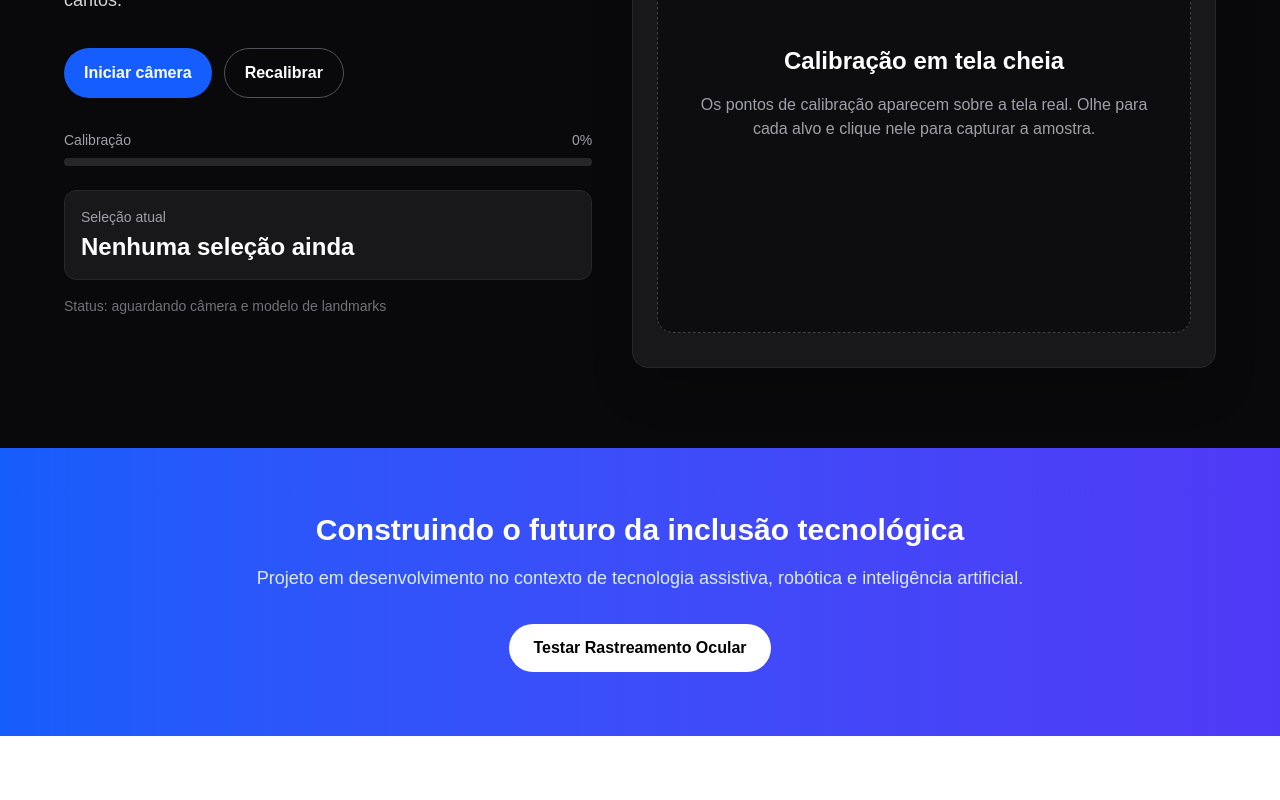
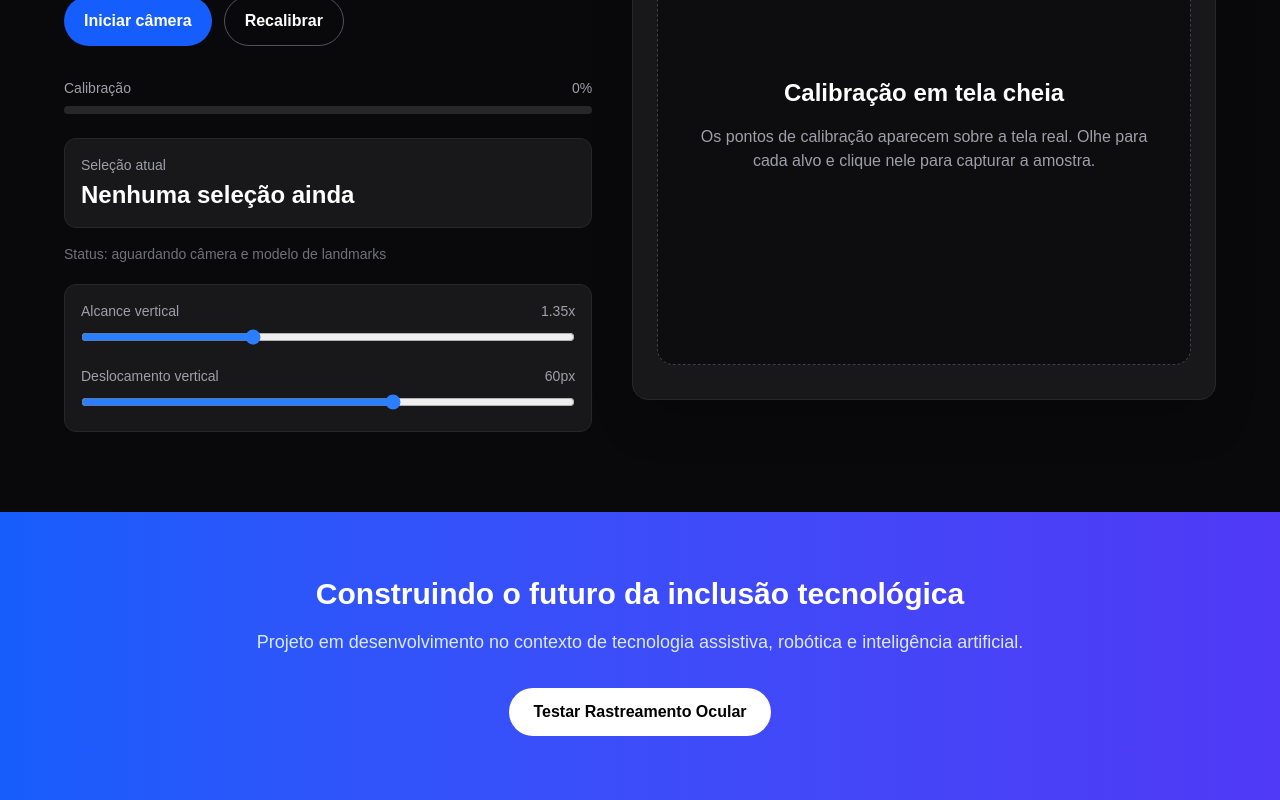
Before and after one commit to dougalex2000/test-doug, a Next.js app: page / in a window 1280 px wide. Shown: the part 2050-2850 px from the top of the page. Before the commit the page ends 2786 px from the top, so only its background shows below. Built offline with nearby package versions, Linux system fonts and the light colour scheme.

Commit message:
Add vertical gaze tuning controls

```diff
--- a/app/components/EyeTrackingDemo.tsx
+++ b/app/components/EyeTrackingDemo.tsx
@@ -138,12 +138,38 @@ function getRawGazeFromFaceLandmarks(landmarks: NormalizedLandmark[]) {
   };
 }
 
-function scaleRawGaze(raw: RawGaze, samples: CalibrationSample[]) {
+function applyVerticalTuning(
+  point: GazeData,
+  verticalGain: number,
+  verticalOffset: number,
+) {
+  return {
+    x: point.x,
+    y: clamp(
+      (point.y - window.innerHeight / 2) * verticalGain +
+        window.innerHeight / 2 +
+        verticalOffset,
+      0,
+      window.innerHeight,
+    ),
+  };
+}
+
+function scaleRawGaze(
+  raw: RawGaze,
+  samples: CalibrationSample[],
+  verticalGain: number,
+  verticalOffset: number,
+) {
   if (samples.length < MIN_CALIBRATION_SAMPLES) {
-    return {
+    return applyVerticalTuning(
+      {
       x: clamp((0.5 - raw.x * 9) * window.innerWidth, 0, window.innerWidth),
       y: clamp((0.5 + raw.y * 12) * window.innerHeight, 0, window.innerHeight),
-    };
+      },
+      verticalGain,
+      verticalOffset,
+    );
   }
 
   const minRawX = Math.min(...samples.map((sample) => sample.raw.x));
@@ -207,14 +233,22 @@ function scaleRawGaze(raw: RawGaze, samples: CalibrationSample[]) {
     { x: 0, y: 0 },
   );
 
-  return {
-    x: clamp(scaledPoint.x * 0.65 + weightedPoint.x * 0.35, 0, window.innerWidth),
-    y: clamp(
-      scaledPoint.y * 0.65 + weightedPoint.y * 0.35,
-      0,
-      window.innerHeight,
-    ),
-  };
+  return applyVerticalTuning(
+    {
+      x: clamp(
+        scaledPoint.x * 0.65 + weightedPoint.x * 0.35,
+        0,
+        window.innerWidth,
+      ),
+      y: clamp(
+        scaledPoint.y * 0.65 + weightedPoint.y * 0.35,
+        0,
+        window.innerHeight,
+      ),
+    },
+    verticalGain,
+    verticalOffset,
+  );
 }
 
 function smoothPoint(previous: GazeData, next: GazeData) {
@@ -272,6 +306,8 @@ export default function EyeTrackingDemo() {
   const [activeOption, setActiveOption] = useState<string | null>(null);
   const [dwellProgress, setDwellProgress] = useState(0);
   const [selectedOption, setSelectedOption] = useState("Nenhuma seleção ainda");
+  const [verticalGain, setVerticalGain] = useState(1.35);
+  const [verticalOffset, setVerticalOffset] = useState(60);
 
   const progress = useMemo(
     () =>
@@ -403,7 +439,12 @@ export default function EyeTrackingDemo() {
 
           if (rawGaze) {
             lastRawGazeRef.current = rawGaze;
-            nextPoint = scaleRawGaze(rawGaze, calibrationSamplesRef.current);
+            nextPoint = scaleRawGaze(
+              rawGaze,
+              calibrationSamplesRef.current,
+              verticalGain,
+              verticalOffset,
+            );
           }
         } catch {
           nextPoint = lastPointRef.current;
@@ -420,7 +461,7 @@ export default function EyeTrackingDemo() {
 
       frameRef.current = requestAnimationFrame(() => updateEstimatedPoint());
     },
-    [updateDwellSelection],
+    [updateDwellSelection, verticalGain, verticalOffset],
   );
 
   const startTracking = useCallback(async () => {
@@ -588,6 +629,42 @@ export default function EyeTrackingDemo() {
               : "aguardando câmera e modelo de landmarks"}
           </p>
 
+          <div className="mt-5 space-y-4 rounded-xl border border-zinc-800 bg-zinc-900 p-4">
+            <label className="block text-sm text-zinc-400">
+              <span className="flex justify-between">
+                <span>Alcance vertical</span>
+                <span>{verticalGain.toFixed(2)}x</span>
+              </span>
+              <input
+                type="range"
+                min="0.8"
+                max="2.4"
+                step="0.05"
+                value={verticalGain}
+                onChange={(event) => setVerticalGain(Number(event.target.value))}
+                className="mt-2 w-full accent-blue-500"
+              />
+            </label>
+
+            <label className="block text-sm text-zinc-400">
+              <span className="flex justify-between">
+                <span>Deslocamento vertical</span>
+                <span>{verticalOffset}px</span>
+              </span>
+              <input
+                type="range"
+                min="-220"
+                max="220"
+                step="10"
+                value={verticalOffset}
+                onChange={(event) =>
+                  setVerticalOffset(Number(event.target.value))
+                }
+                className="mt-2 w-full accent-blue-500"
+              />
+            </label>
+          </div>
+
           {lastError ? (
             <p className="mt-5 rounded-lg border border-red-400/40 bg-red-500/10 p-4 text-sm text-red-100">
               {lastError}
```
